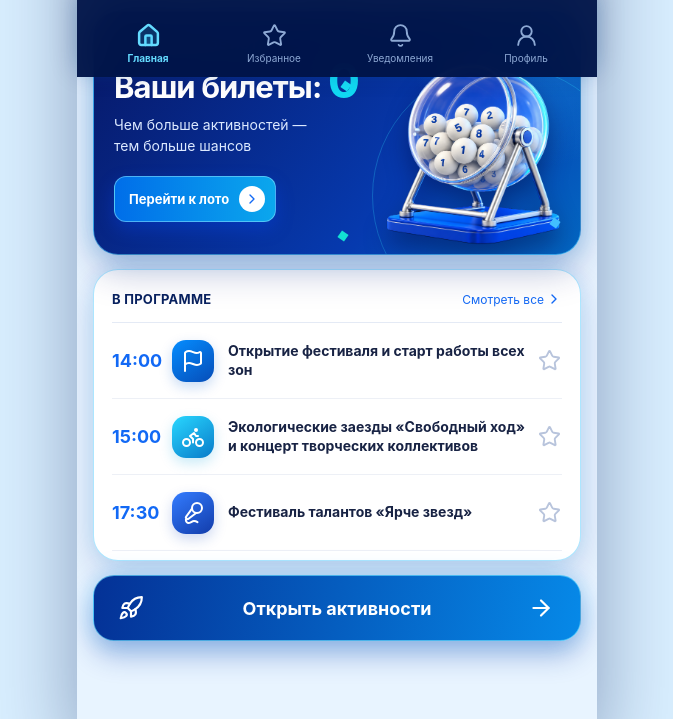
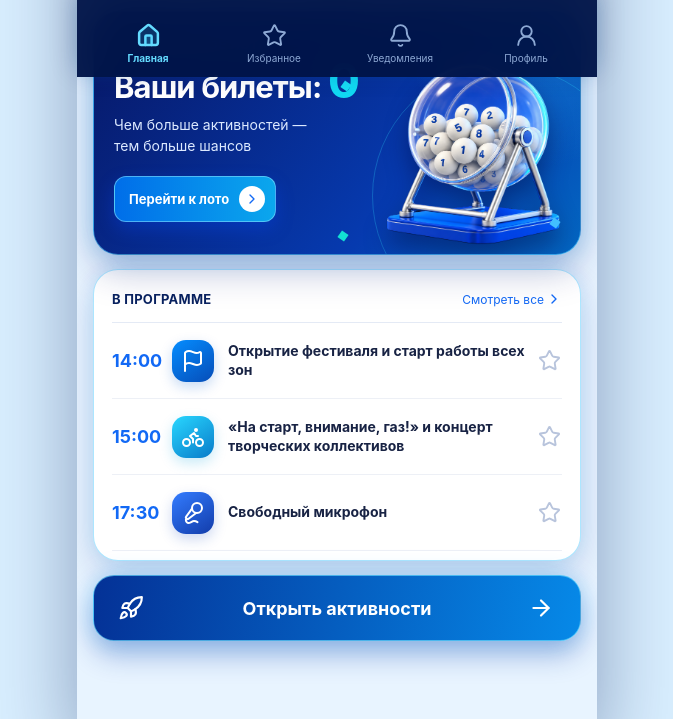
Before and after one commit to IvanDurnev/gazfest, a Flask app: page /max/miniapp in a window 1280 px wide. Shown: the part 723-1442 px from the top of the page, without its empty margins (303-976 px from the left). Run offline with Flask 3, Linux system fonts and the light colour scheme; some libraries are stand-ins or nearby versions.

Commit message:
Обновить названия событий в программе

```diff
--- a/app/templates/miniapp.html
+++ b/app/templates/miniapp.html
@@ -144,7 +144,7 @@
               <time datetime="15:00">15:00</time>
               <span class="event-icon event-icon--cyan"><i data-lucide="bike"></i></span>
               <div class="event-copy">
-                <h3>Экологические заезды «Свободный ход» и концерт творческих коллективов</h3>
+                <h3>«На старт, внимание, газ!» и концерт творческих коллективов</h3>
               </div>
               <button class="favorite" type="button" aria-label="Добавить экологические заезды в избранное">
                 <i data-lucide="star"></i>
@@ -154,9 +154,9 @@
               <time datetime="17:30">17:30</time>
               <span class="event-icon event-icon--violet"><i data-lucide="mic-vocal"></i></span>
               <div class="event-copy">
-                <h3>Фестиваль талантов «Ярче звезд»</h3>
+                <h3>Свободный микрофон</h3>
               </div>
-              <button class="favorite" type="button" aria-label="Добавить фестиваль талантов в избранное">
+              <button class="favorite" type="button" aria-label="Добавить свободный микрофон в избранное">
                 <i data-lucide="star"></i>
               </button>
             </article>
```
Also changed, not shown: app/openai_client.py (+4 -3 lines), tests/test_openai_client.py (+2 -2 lines).
